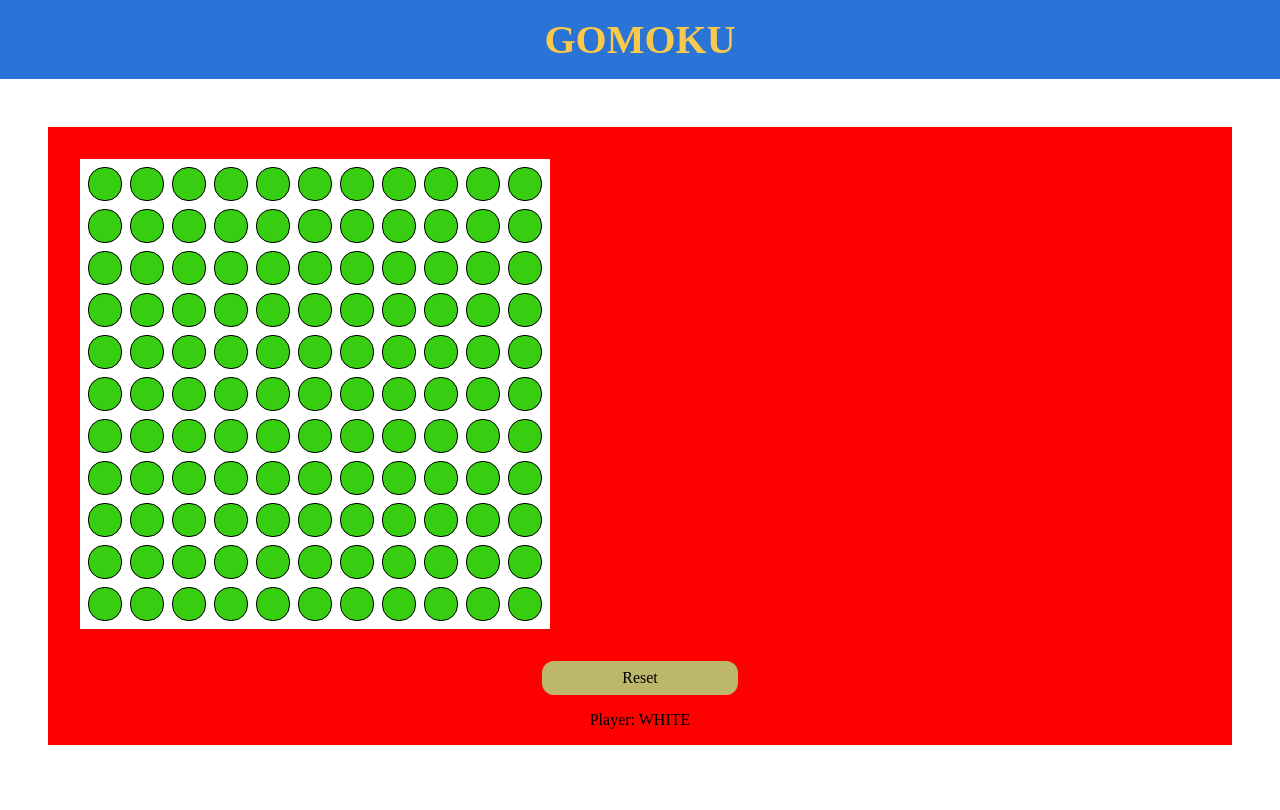
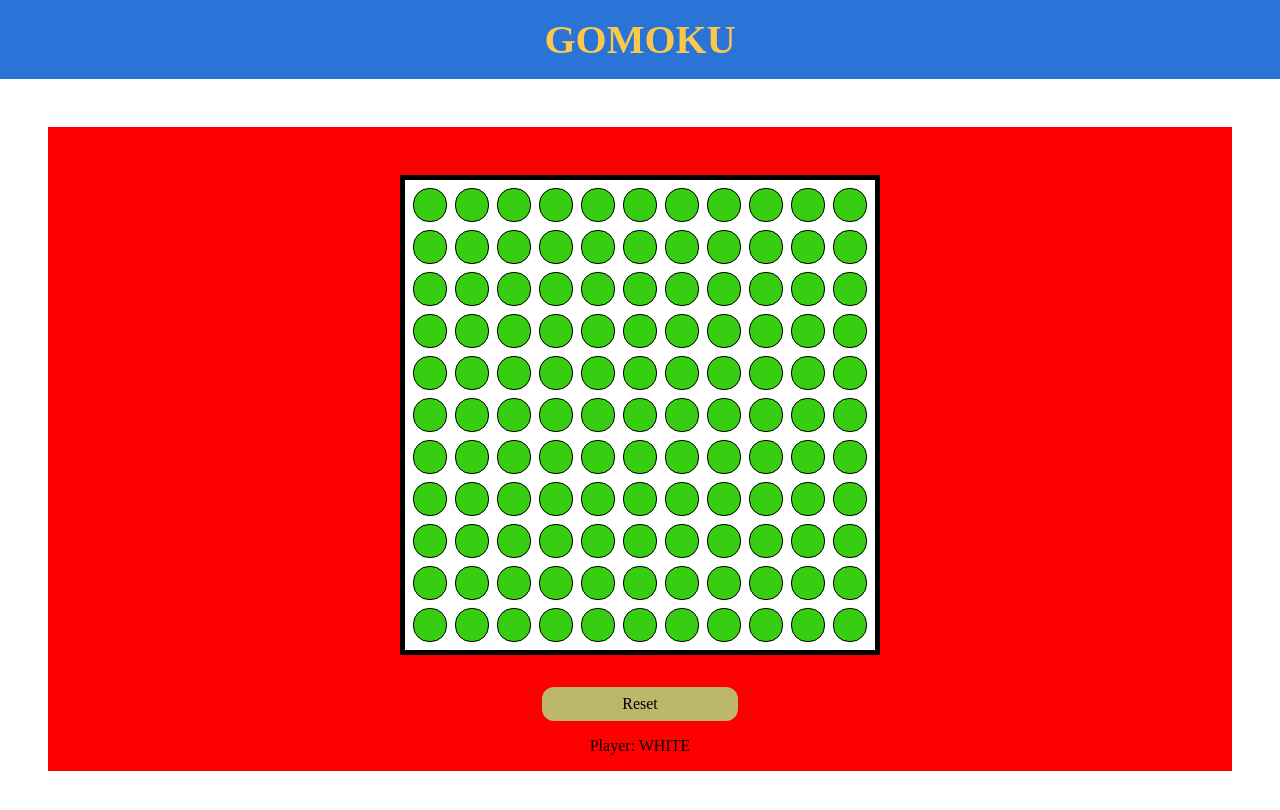
Before and after one commit to sandy-une/gomoku-transcript, a website built with Parcel: page index.html in a window 1280 px wide. Built offline with nearby package versions, Linux system fonts and the light colour scheme.

Commit message:
Updated README.md and corrected style.css error

```diff
--- a/app.ts
+++ b/app.ts
@@ -115,10 +115,6 @@ class resetButton {
 
 }
 
-
-//TO DO : flatMap??
-
-
 function playCheck (stoneID: number, stoneStatus: STATUS) {
     //if (stoneCount < 8) return STATUS.EMPTY
     const currentBoardState = gameBoard.rows.map((x)=>x.stones).flat().map((y)=>y.status)
--- a/index.html
+++ b/index.html
@@ -5,7 +5,7 @@
     <meta http-equiv="X-UA-Compatible" content="IE=edge" />
     <meta name="viewport" content="width=device-width, initial-scale=1.0" />
     <title>Gomoku</title>
-    <script type="module" src="./dist/app.js" defer></script> <!--app.ts-->
+    <script type="module" src="./app.ts" defer></script> <!--app.ts-->
     <link rel="stylesheet" href="./style.css" />
   </head>
   <body>
--- a/style.css
+++ b/style.css
@@ -21,22 +21,19 @@ body {
    text-align: center;
 }
 
-.gameSpace {
-    margin-left: auto;
-    margin-right:auto;
-}
 .gameSpace.locked {
     pointer-events: none;
 }
 
 .gameboard {
     background-color: white;
-    margin: 2rem;
+    margin: 3rem auto 2rem auto;
     display: flex;
     flex-direction: column;
     row-gap: 0.5rem;
     padding: 0.5rem;
     width: fit-content;
+    border: 5px black solid;
 }
 
 .row {
@@ -85,6 +82,7 @@ body {
 .button:hover {
     background-color: rgb(223, 216, 126);
 }
+
 .button:active {
     background-color:rgb(131, 127, 74);
 }
```
Also changed, not shown: tsconfig.json (deleted, +0 -103 lines), README.md.
